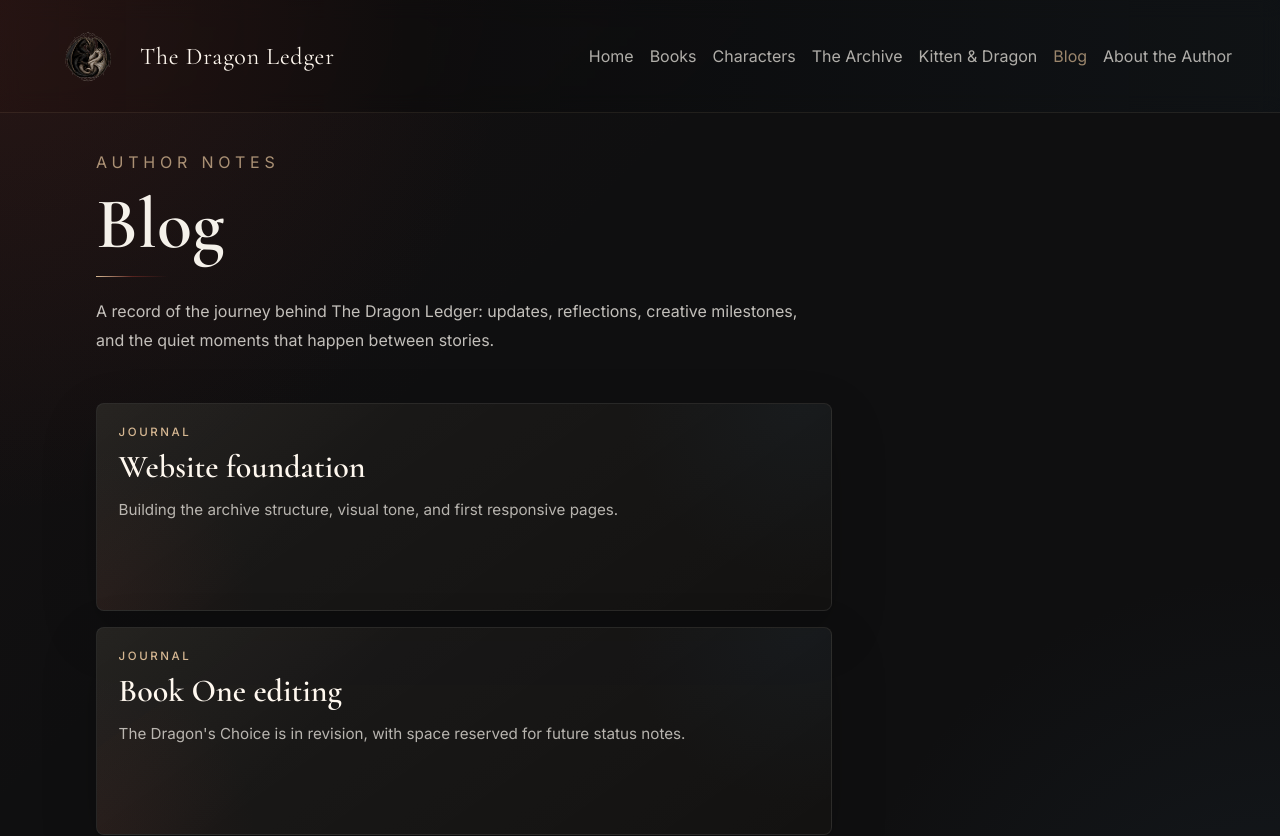
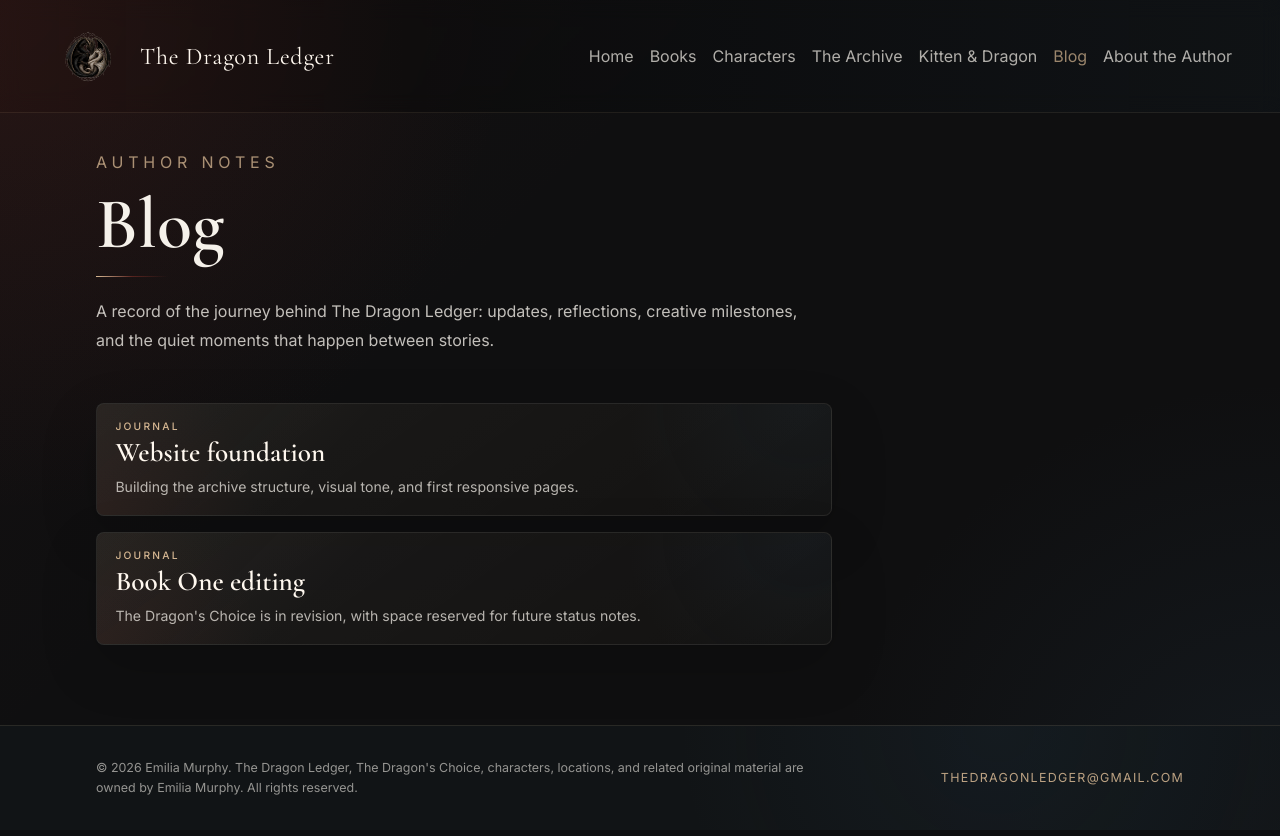
Before and after one commit to TheDragonLedger/dragon-ledger, a Vue app: page /blog in a window 1280 px wide. Shown: the top 836 px of the page. Built offline with nearby package versions, Linux system fonts and the light colour scheme.

Commit message:
Updating blog section

```diff
--- a/src/styles/global.css
+++ b/src/styles/global.css
@@ -590,6 +590,27 @@ blockquote {
   max-width: 46rem;
 }
 
+.blog-card.archive-card {
+  min-height: auto;
+  padding: 1rem 1.15rem;
+}
+
+.blog-card.archive-card h2 {
+  margin-bottom: 0.55rem;
+  font-size: clamp(1.35rem, 2.6vw, 1.7rem);
+}
+
+.blog-card .card-eyebrow {
+  margin-bottom: 0.45rem;
+  font-size: 0.64rem;
+  letter-spacing: 0.14rem;
+}
+
+.blog-card .card-body {
+  font-size: 0.88rem;
+  line-height: 1.6;
+}
+
 .about-intro {
   max-width: 52rem;
 }
--- a/src/views/Blog.vue
+++ b/src/views/Blog.vue
@@ -14,6 +14,7 @@
       <ArchiveCard
         v-for="entry in journalEntries"
         :key="entry.title"
+        class="blog-card"
         :title="entry.title"
         eyebrow="Journal"
         :body="entry.note"
```
